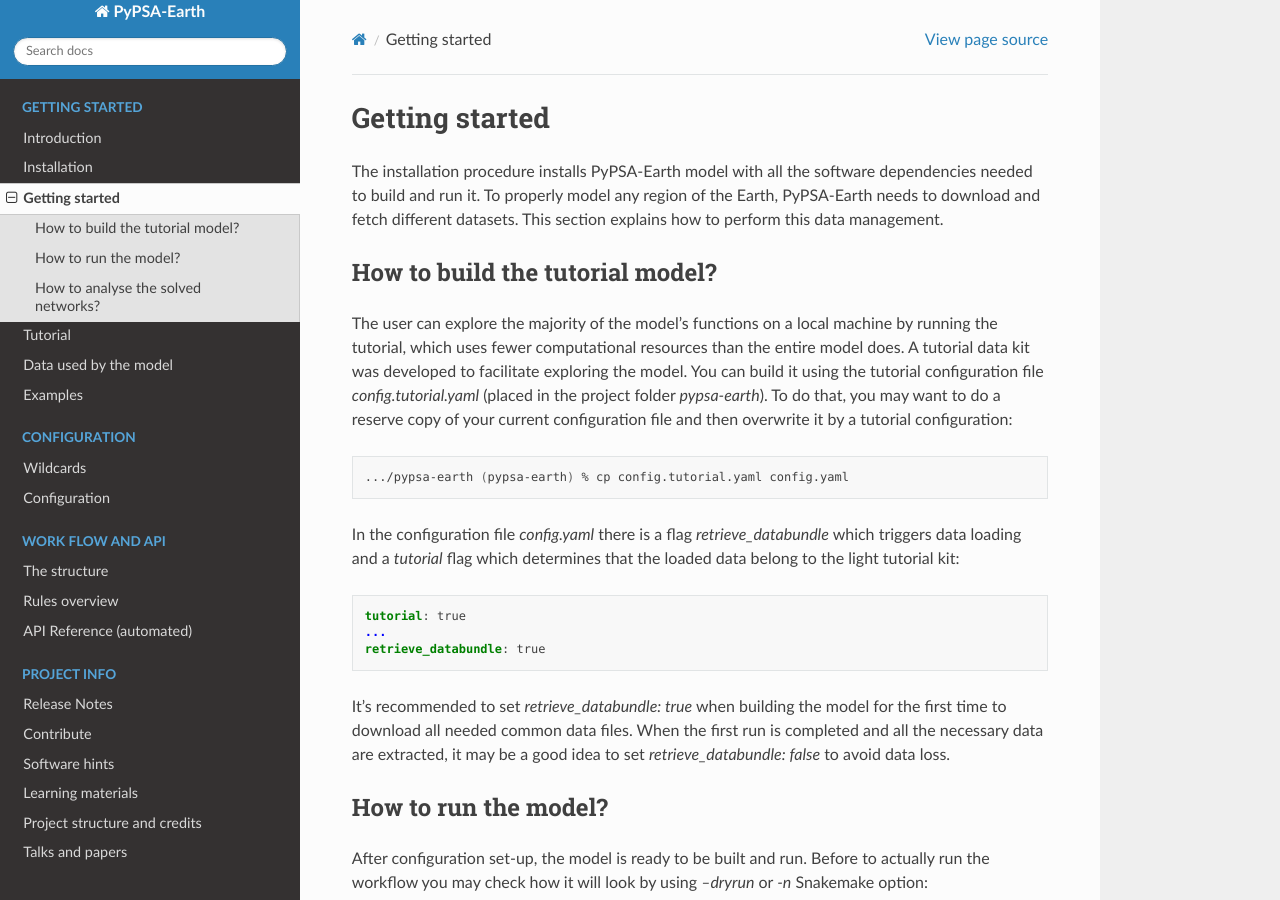
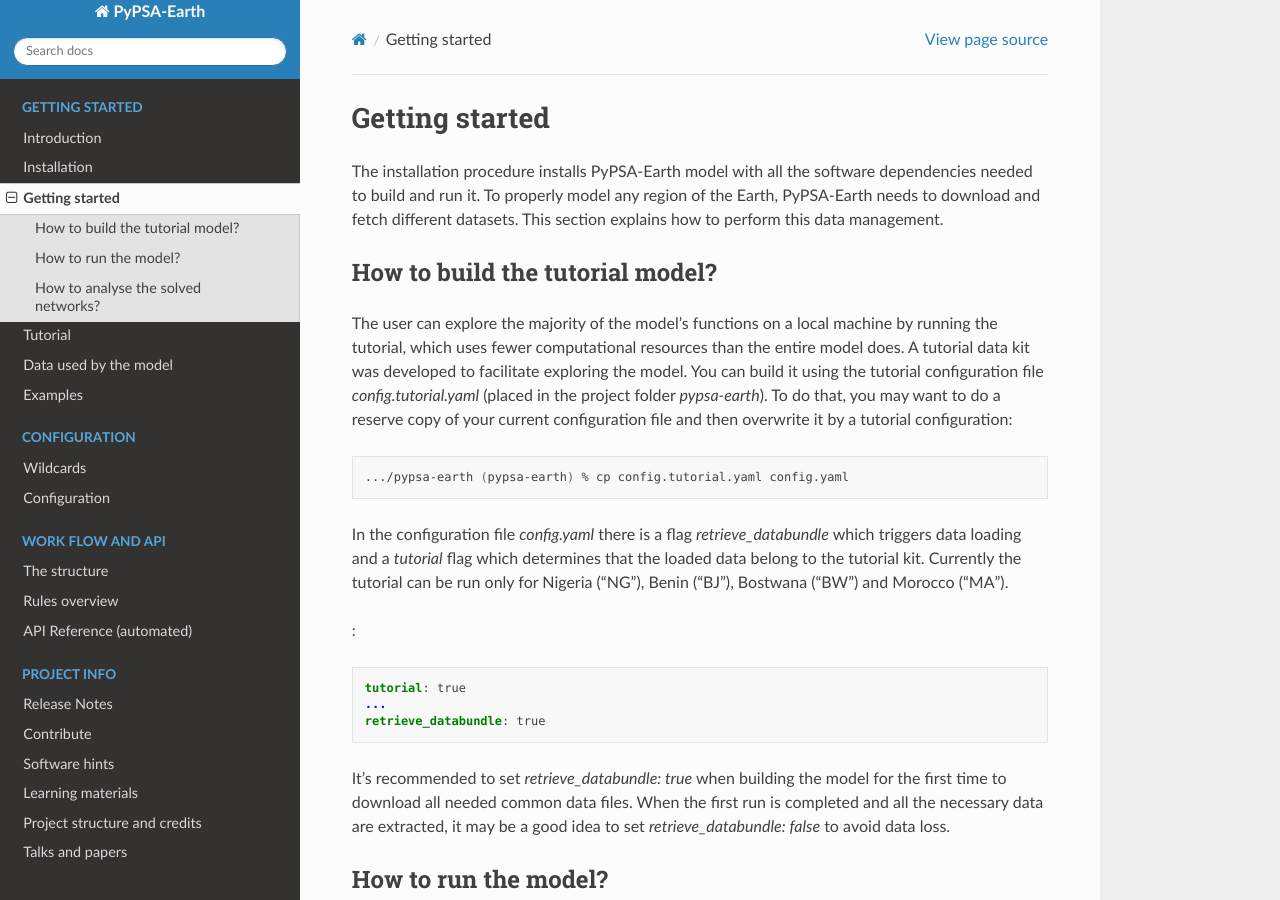
Before and after one commit to pypsa-meets-earth/pypsa-earth, a Sphinx documentation site: the page built from doc/short_tutorial.rst, in a window 1280 px wide and 900 px high. Built offline with Sphinx 7.4.7 and the Read the Docs theme 2.0.0, drawn with Linux system fonts in a browser that asks for light colours; pages that are not in the unit, such as notebooks, are missing from menus; the version number could not be read and is left out.

Commit message:
Improve explanations

```diff
--- a/doc/short_tutorial.rst
+++ b/doc/short_tutorial.rst
@@ -26,8 +26,9 @@
     .../pypsa-earth (pypsa-earth) % cp config.tutorial.yaml config.yaml
 
 
-In the configuration file `config.yaml` there is a flag `retrieve_databundle` which triggers data loading and a `tutorial` flag which
-determines that the loaded data belong to the light tutorial kit:
+In the configuration file `config.yaml` there is a flag `retrieve_databundle` which triggers data loading and a `tutorial` flag which determines that the loaded data belong to the tutorial kit. Currently the tutorial can be run only for Nigeria ("NG"), Benin ("BJ"), Bostwana ("BW") and Morocco ("MA").
+
+:
 
 .. code:: yaml
 
```
